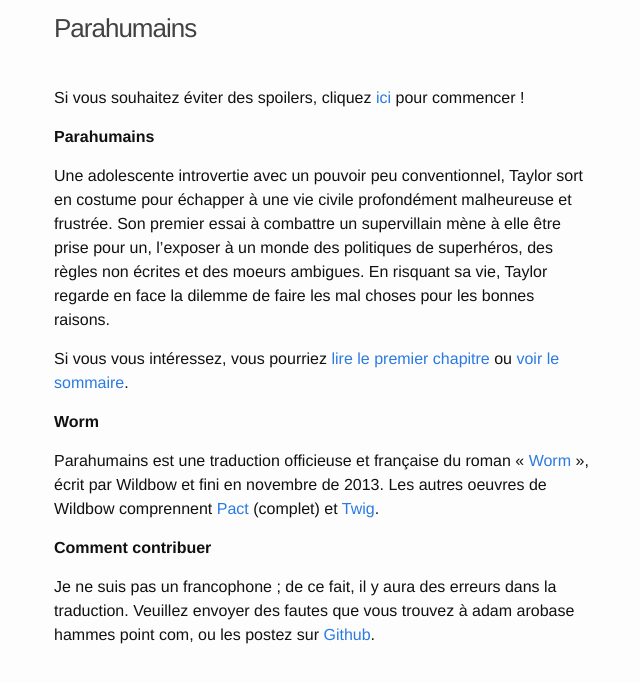
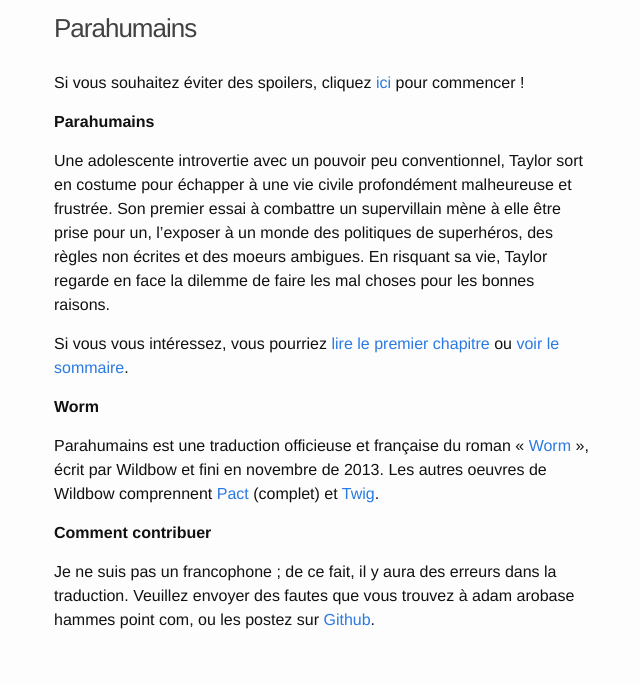
Before and after one commit to parahumains/parahumains.github.io, a Jekyll site: the page built from index.md, in a window 1280 px wide. Shown: the top 683 px of the page, without its empty margins (316-956 px from the left). Built offline with Jekyll 4.4.1, drawn with Linux system fonts in a browser that asks for light colours.

Commit message:
Lower content padding

```diff
--- a/_sass/_layout.scss
+++ b/_sass/_layout.scss
@@ -26,7 +26,7 @@
  * Page content
  */
 .page-content {
-    padding: $spacing-unit 0;
+    padding: 0.5 * $spacing-unit 0;
 }
 
 .page-heading {
```
